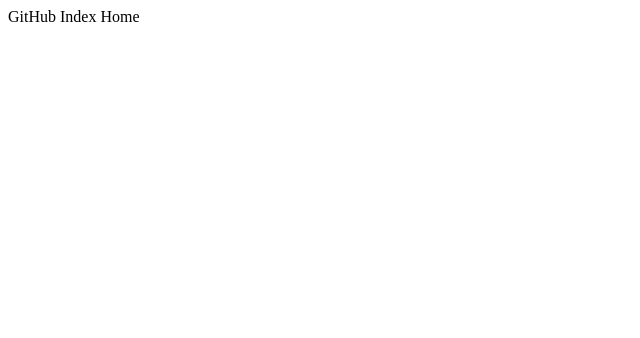
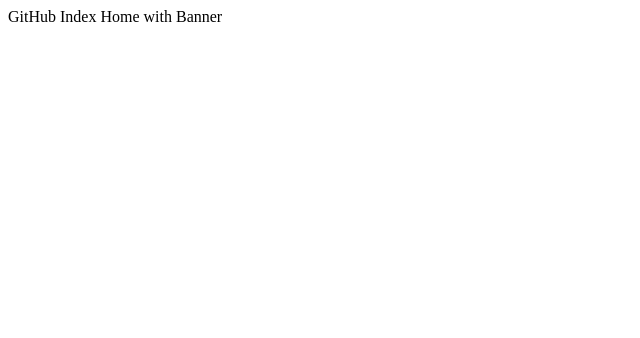
Before and after one commit to mmmoorejr/newGitTest, a plain HTML site: page index.htm in a window 1280 px wide. Shown: the full height of the page, 0-640 px from the left. Drawn offline with Linux system fonts and the light colour scheme.

Commit message:
added banner message

```diff
--- a/index.htm
+++ b/index.htm
@@ -4,7 +4,7 @@
   <title>GitHub Index Home</title>
 </head>
 <body>
-GitHub Index Home
+GitHub Index Home with Banner
 <a href="https://github.com/mmmoorejr/newGitTest"><img style="position: absolute; top: 0; right: 0; border: 0;" src="https://camo.githubusercontent.com/652c5b9acfaddf3a9c326fa6bde407b87f7be0f4/68747470733a2f2f73332e616d617a6f6e6177732e636f6d2f6769746875622f726962626f6e732f666f726b6d655f72696768745f6f72616e67655f6666373630302e706e67" alt="Fork me on GitHub" data-canonical-src="https://s3.amazonaws.com/github/ribbons/forkme_right_orange_ff7600.png"></a>
 </body>
 </html>
```
